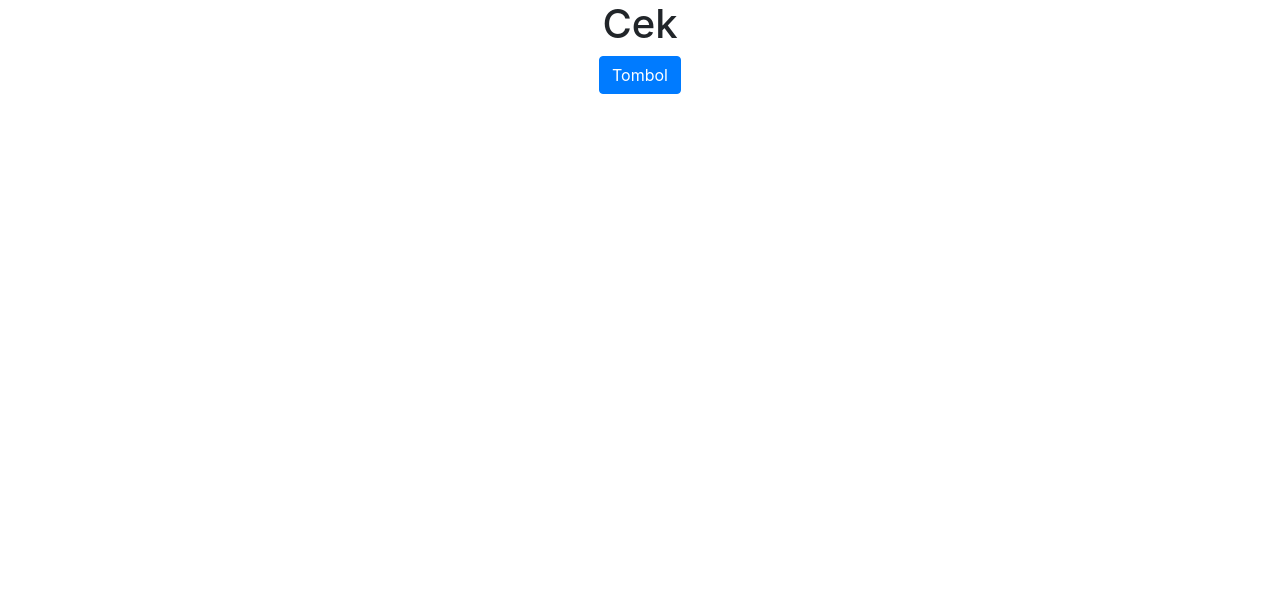
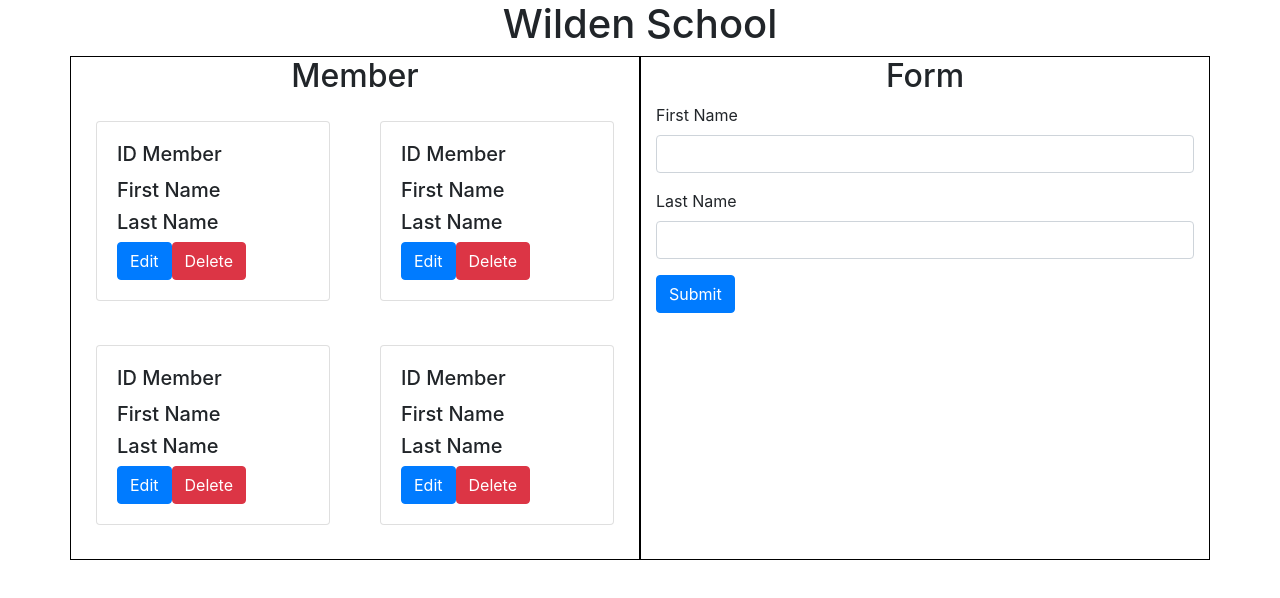
Before and after one commit to wildenali/React_WebApp, a React (Create React App) app in the folder 02-React_Basic/02-dev-school/: page / in a window 1280 px wide. Shown: the top 598 px of the page. Built offline with nearby package versions, Linux system fonts and the light colour scheme.

Commit message:
Add container, row, col, ID Member and Form

```diff
--- a/02-React_Basic/02-dev-school/src/App.css
+++ b/02-React_Basic/02-dev-school/src/App.css
@@ -36,3 +36,7 @@
     transform: rotate(360deg);
   }
 }
+
+h1, h2 {
+  text-align: center;
+}
--- a/02-React_Basic/02-dev-school/src/App.js
+++ b/02-React_Basic/02-dev-school/src/App.js
@@ -3,9 +3,78 @@ import './App.css';
 
 function App() {
   return (
-    <div className="App">
-      <h1>Cek</h1>
-      <button className="btn btn-primary">Tombol</button>
+    <div className="container">
+      <h1>Wilden School</h1>
+      <div className="row">
+        <div className="col-md-6" style={{ border: '1px solid black' }}>
+          <h2>Member</h2>
+          <div className="row pt-2 pb-4">
+
+            <div className="col-md-6">
+              <div className="card" style={{ margin: 10 }}>
+                <div className="card-body">
+                  <h5 className="card-title">ID Member</h5>
+                  <h5 className="card-text">First Name</h5>
+                  <h5 className="card-text">Last Name</h5>
+                  <button className="btn btn-primary">Edit</button>
+                  <button className="btn btn-danger">Delete</button>
+                </div>
+              </div>
+            </div>
+            <div className="col-md-6">
+              <div className="card" style={{ margin: 10 }}>
+                <div className="card-body">
+                  <h5 className="card-title">ID Member</h5>
+                  <h5 className="card-text">First Name</h5>
+                  <h5 className="card-text">Last Name</h5>
+                  <button className="btn btn-primary">Edit</button>
+                  <button className="btn btn-danger">Delete</button>
+                </div>
+              </div>
+            </div>
+          </div>
+
+          <div className="row pb-4">
+            <div className="col-md-6">
+              <div className="card" style={{ margin: 10 }}>
+                <div className="card-body">
+                  <h5 className="card-title">ID Member</h5>
+                  <h5 className="card-text">First Name</h5>
+                  <h5 className="card-text">Last Name</h5>
+                  <button className="btn btn-primary">Edit</button>
+                  <button className="btn btn-danger">Delete</button>
+                </div>
+              </div>
+            </div>
+            <div className="col-md-6">
+              <div className="card" style={{ margin: 10 }}>
+                <div className="card-body">
+                  <h5 className="card-title">ID Member</h5>
+                  <h5 className="card-text">First Name</h5>
+                  <h5 className="card-text">Last Name</h5>
+                  <button className="btn btn-primary">Edit</button>
+                  <button className="btn btn-danger">Delete</button>
+                </div>
+              </div>
+            </div>
+          </div>
+
+        </div>
+        <div className="col-md-6" style={{ border: '1px solid black', }}>
+          <h2>Form</h2>
+            <form>
+              <div className="form-group">
+                <label>First Name</label>
+                <input type="text" className="form-control" />
+              </div>
+              <div className="form-group">
+                <label>Last Name</label>
+                <input type="text" className="form-control"/>
+              </div>
+              <button type="submit" className="btn btn-primary">Submit</button>
+            </form>
+        </div>
+      </div>
     </div>
   );
 }
```
